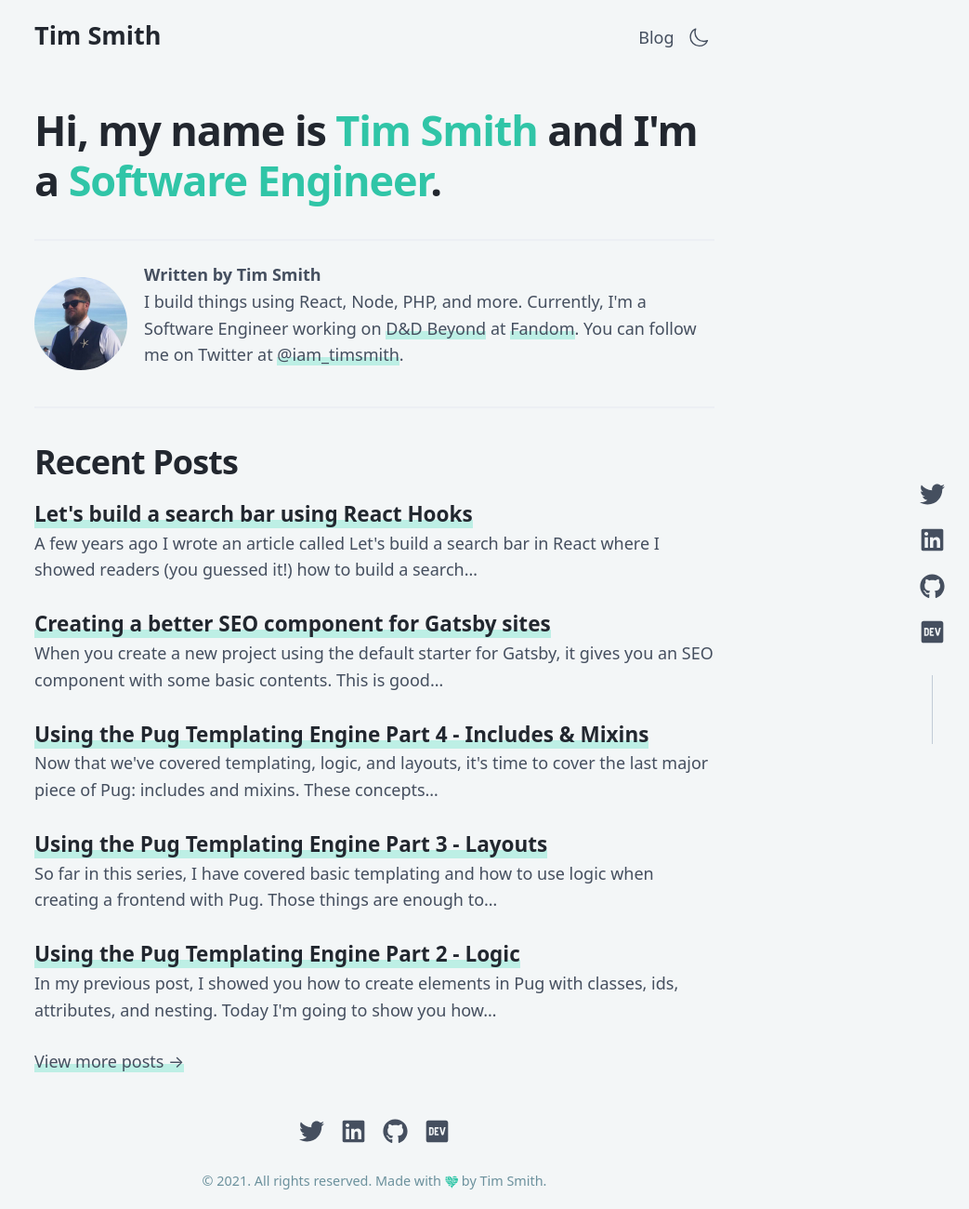
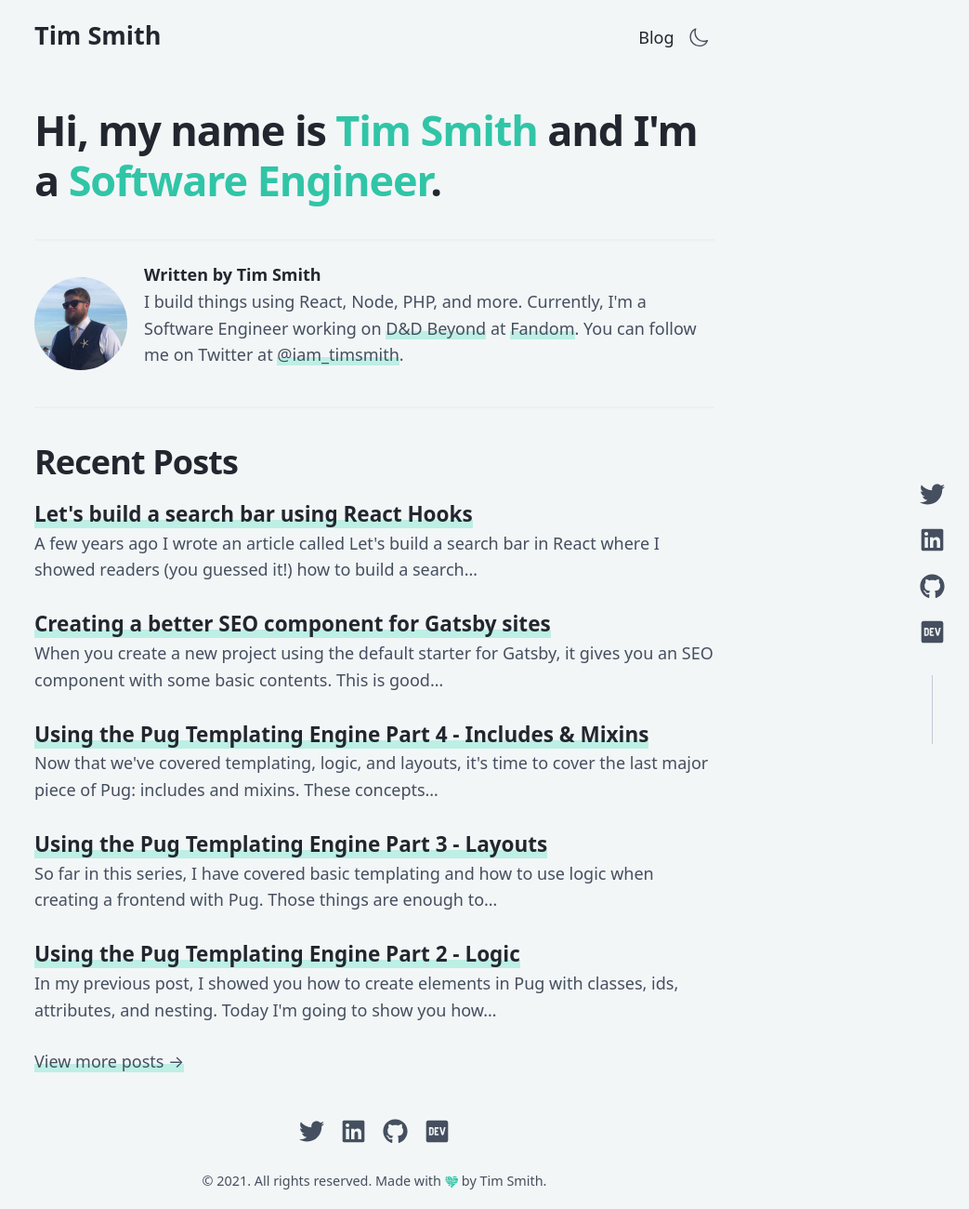
Before and after one commit to iamtimsmith/portfolio-2021, a Gatsby site: page / in a window 1280 px wide. Shown: the whole page at 93% size, without its empty margins (237-1280 px from the left). Built offline with nearby package versions, Linux system fonts and the light colour scheme; Gatsby itself is replaced by a stand-in of ours; some packages are replaced by stand-ins of ours.

Commit message:
More color play.

```diff
--- a/src/scss/_bio.scss
+++ b/src/scss/_bio.scss
@@ -19,5 +19,6 @@
 	&__author {
 		font-weight: 700;
 		margin-bottom: var(--spacing-0);
+		color: var(--color-dark);
 	}
 }
--- a/src/scss/_footer.scss
+++ b/src/scss/_footer.scss
@@ -20,7 +20,7 @@
 	p {
 		margin: var(--spacing-0);
 		font-size: var(--font-size-sm);
-		color: var(--color-mid);
+		color: var(--color-text);
 
 		svg {
 			position: relative;
--- a/src/scss/_header.scss
+++ b/src/scss/_header.scss
@@ -14,7 +14,7 @@
 
 	&__nav {
 		a {
-			color: var(--color-text);
+			color: var(--color-dark);
 			text-decoration: none;
 			margin: var(--spacing-2);
 			background: none;
--- a/src/scss/_themes.scss
+++ b/src/scss/_themes.scss
@@ -21,5 +21,5 @@
 	--color-mid: #85A3AD;
 	--color-dark: #E6ECEF;
   --color-primary: #1C7363;
-  --color-primary-alt: #186355;
+  --color-primary-alt: #145247;
 }
```
